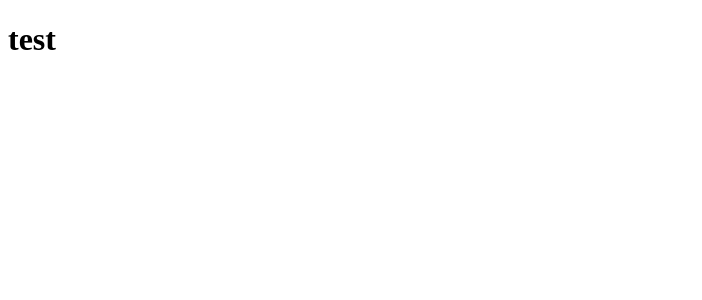
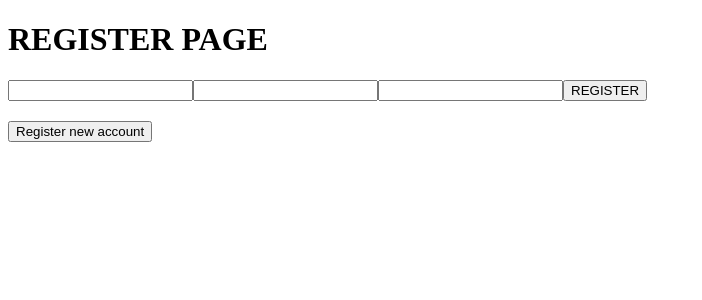
Before and after one commit to hansie4/assignment-tracker-MERN-app, a React (Create React App) app in the folder frontend/: page /register in a window 1280 px wide. Shown: the top 300 px of the page, without its empty margins (0-702 px from the left). Built offline with nearby package versions, Linux system fonts and the light colour scheme; no server answers.

Commit message:
Added initial pages to app

```diff
--- a/frontend/src/app/App.js
+++ b/frontend/src/app/App.js
@@ -1,17 +1,58 @@
+import { useEffect } from 'react'
+
+import {
+	BrowserRouter,
+	Switch,
+	Route,
+	Redirect
+} from 'react-router-dom'
+
 import { connect } from 'react-redux'
 
-function App() {
-  return (
-    <div>
-      <h1>test</h1>
-    </div>
-  );
+import LoginPage from './componenets/loginPage/LoginPage'
+import RegisterPage from './componenets/registerPage/RegisterPage'
+import Dashboard from './componenets/dashboardPage/Dashboard'
+
+import { authenticateUser } from './actions/authActions'
+import { clearError } from './actions/errorActions'
+
+function App({ isAuthenticated, authenticateUser, clearError }) {
+
+	useEffect(() => {
+		authenticateUser()
+			.then(() => {
+				clearError()
+			})
+	}, [authenticateUser, clearError])
+
+	return (
+		<BrowserRouter>
+			<Switch>
+				<Route exact path='/login'>
+					{isAuthenticated ? <Redirect to='/dashboard' /> : <LoginPage />}
+				</Route>
+				<Route exact path='/register'>
+					{isAuthenticated ? <Redirect to='/dashboard' /> : <RegisterPage />}
+				</Route>
+				<Route exact path='/dashboard'>
+					{isAuthenticated ? <Dashboard /> : <Redirect to='/login' />}
+				</Route>
+				<Route path='/'>
+					{isAuthenticated ? <Redirect to='/dashboard' /> : <Redirect to='/login' />}
+				</Route>
+			</Switch>
+		</BrowserRouter>
+	)
 }
 
 const mapStateToProps = state => ({
+	authToken: state.auth.authToken,
+	isAuthenticated: state.auth.isAuthenticated
 })
 
 const mapDispatchToProps = {
+	authenticateUser,
+	clearError
 }
 
 export default connect(mapStateToProps, mapDispatchToProps)(App);
--- /dev/null
+++ b/frontend/src/app/componenets/dashboardPage/Dashboard.js
@@ -0,0 +1,26 @@
+import { connect } from 'react-redux'
+
+import { logoutUser, deleteUser } from '../../actions/authActions'
+
+function Dashboard(props) {
+    return (
+        <div>
+            <h1>DASHBOARD</h1>
+            <p>{JSON.stringify(props)}</p>
+            <button onClick={() => props.logoutUser()}>logout</button>
+            <button onClick={() => props.deleteUser()}>delete</button>
+        </div>
+    )
+}
+
+const mapStateToProps = state => ({
+    auth: state.auth,
+    error: state.error
+})
+
+const mapDispatchToProps = {
+    logoutUser,
+    deleteUser
+}
+
+export default connect(mapStateToProps, mapDispatchToProps)(Dashboard);
--- /dev/null
+++ b/frontend/src/app/componenets/loginPage/LoginPage.js
@@ -0,0 +1,47 @@
+import { useState } from 'react'
+
+import { useHistory } from 'react-router-dom'
+
+import { connect } from 'react-redux'
+
+import { loginUser } from '../../actions/authActions'
+import { clearError } from '../../actions/errorActions'
+
+function LoginPage(props) {
+
+    let history = useHistory()
+
+    const [username, setUsername] = useState('')
+    const [password, setPassword] = useState('')
+
+    return (
+        <div>
+            <h1>LOGIN PAGE</h1>
+            <input type='text' onChange={(event) => handleChange(event, setUsername)} />
+            <input type='password' onChange={(event) => handleChange(event, setPassword)} />
+            <button onClick={() => login(username, password, props.loginUser())}>LOGIN</button>
+            <h2>{props.error ? JSON.stringify(props.error.message) : null}</h2>
+            <button onClick={() => history.push('/register')}>Register new account</button>
+        </div>
+    )
+}
+
+function handleChange(event, setMethod) {
+    setMethod(event.target.value)
+}
+
+function login(username, password, loginMethod) {
+    loginMethod(username, password)
+}
+
+const mapStateToProps = state => ({
+    isAuthenticated: state.auth.isAuthenticated,
+    error: state.error.error
+})
+
+const mapDispatchToProps = {
+    loginUser,
+    clearError,
+}
+
+export default connect(mapStateToProps, mapDispatchToProps)(LoginPage);
--- /dev/null
+++ b/frontend/src/app/componenets/registerPage/RegisterPage.js
@@ -0,0 +1,49 @@
+import { useState } from 'react'
+
+import { useHistory } from 'react-router-dom'
+
+import { connect } from 'react-redux'
+
+import { registerUser } from '../../actions/authActions'
+import { clearError } from '../../actions/errorActions'
+
+function RegisterPage(props) {
+
+    let history = useHistory()
+
+    const [email_address, setEmail] = useState(null)
+    const [username, setUsername] = useState(null)
+    const [password, setPassword] = useState(null)
+
+    return (
+        <div>
+            <h1>REGISTER PAGE</h1>
+            <input type='text' onChange={(event) => handleChange(event, setEmail)} />
+            <input type='text' onChange={(event) => handleChange(event, setUsername)} />
+            <input type='password' onChange={(event) => handleChange(event, setPassword)} />
+            <button onClick={() => register(email_address, username, password, props.registerUser())}>REGISTER</button>
+            <h2>{props.error ? JSON.stringify(props.error.message) : null}</h2>
+            <button onClick={() => history.push('/login')}>Register new account</button>
+        </div>
+    )
+}
+
+function handleChange(event, setMethod) {
+    setMethod(event.target.value)
+}
+
+function register(email_address, username, password, registerMethod) {
+    registerMethod(email_address, username, password)
+}
+
+const mapStateToProps = state => ({
+    isAuthenticated: state.auth.isAuthenticated,
+    error: state.error.error
+})
+
+const mapDispatchToProps = {
+    registerUser,
+    clearError,
+}
+
+export default connect(mapStateToProps, mapDispatchToProps)(RegisterPage);
```
